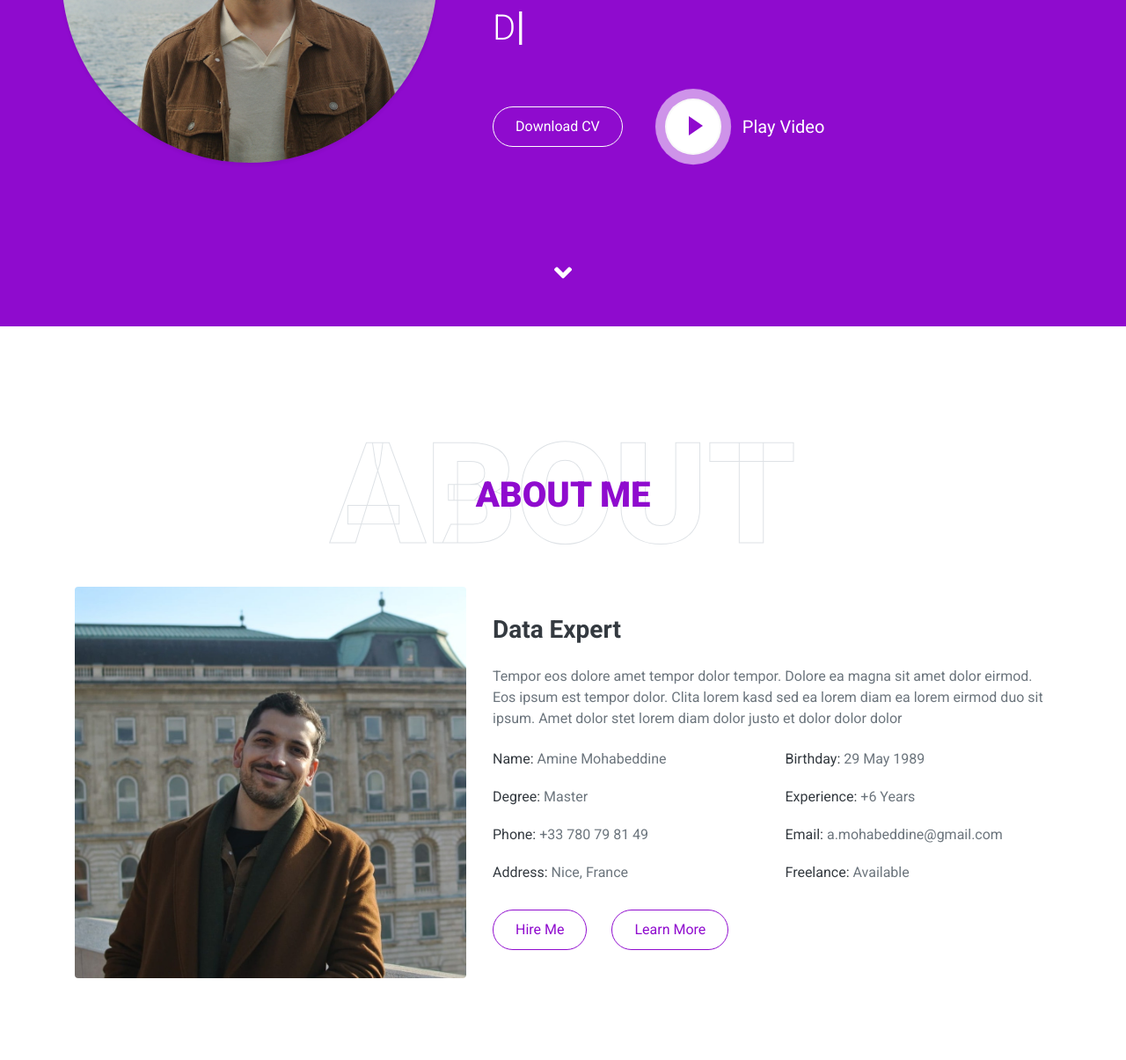
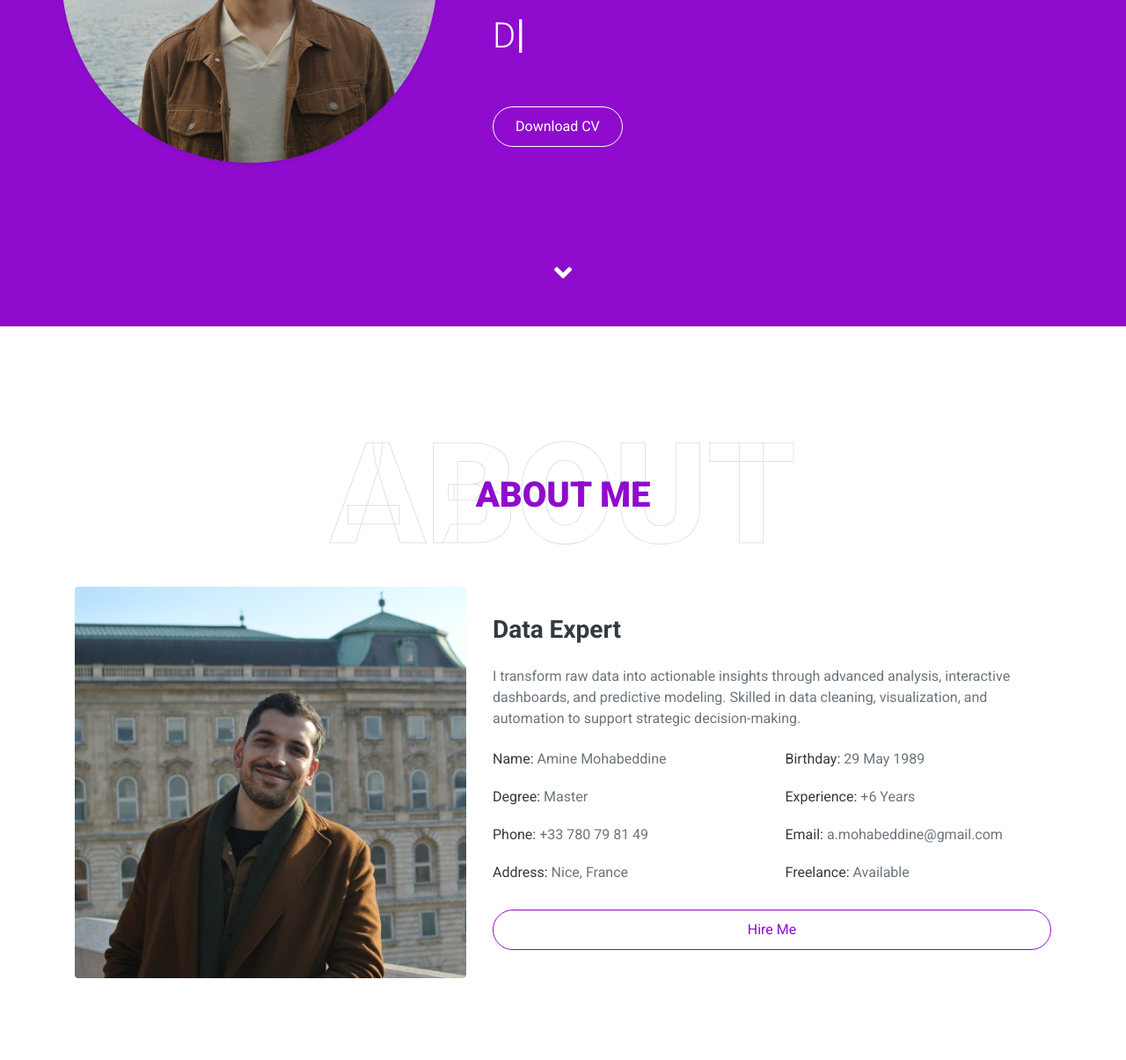
Before and after one commit to AmineM89/AmineM89, a plain HTML site: page index.html in a window 1280 px wide. Shown: the part 429-1634 px from the top of the page at 88% size. Drawn offline with nearby package versions, Linux system fonts and the light colour scheme.

Commit message:
Update index.html

```diff
--- a/index.html
+++ b/index.html
@@ -45,7 +45,7 @@
                 <a href="#portfolio" class="nav-item nav-link">Portfolio</a>
                 <a href="#contact" class="nav-item nav-link">Contact</a>
             </div>
-            <a href="" class="btn btn-outline-primary d-none d-lg-block">Hire Me</a>
+            <a href="mailto:a.mohabeddine@gmail.com" class="btn btn-outline-primary d-none d-lg-block">Hire Me</a>
         </div>
     </nav>
     <!-- Navbar End -->
@@ -83,12 +83,12 @@
                     <h1 class="typed-text-output d-inline font-weight-lighter text-white"></h1>
                     <div class="typed-text d-none">Data Analyst, Power BI Developer, Data Scientist</div>
                     <div class="d-flex align-items-center justify-content-center justify-content-lg-start pt-5">
-                        <a href="" class="btn btn-outline-light mr-5">Download CV</a>
-                        <button type="button" class="btn-play" data-toggle="modal"
+                        <a href="doc/CV_Power_BI_Expert.pdf" class="btn btn-outline-light mr-5" target="_blank">Download CV</a>
+                        <!--<button type="button" class="btn-play" data-toggle="modal"
                             data-src="https://www.youtube.com/embed/DWRcNpR6Kdc" data-target="#videoModal">
                             <span></span>
                         </button>
-                        <h5 class="font-weight-normal text-white m-0 ml-4 d-none d-sm-block">Play Video</h5>
+                        <h5 class="font-weight-normal text-white m-0 ml-4 d-none d-sm-block">Play Video</h5>-->
                     </div>
                 </div>
             </div>
@@ -110,7 +110,7 @@
                 </div>
                 <div class="col-lg-7">
                     <h3 class="mb-4">Data Expert</h3>
-                    <p>Tempor eos dolore amet tempor dolor tempor. Dolore ea magna sit amet dolor eirmod. Eos ipsum est tempor dolor. Clita lorem kasd sed ea lorem diam ea lorem eirmod duo sit ipsum. Amet dolor stet lorem diam dolor justo et dolor dolor dolor</p>
+                    <p>I transform raw data into actionable insights through advanced analysis, interactive dashboards, and predictive modeling. Skilled in data cleaning, visualization, and automation to support strategic decision-making.</p>
                     <div class="row mb-3">
                         <div class="col-sm-6 py-2"><h6>Name: <span class="text-secondary">Amine Mohabeddine</span></h6></div>
                         <div class="col-sm-6 py-2"><h6>Birthday: <span class="text-secondary">29 May 1989</span></h6></div>
@@ -121,8 +121,9 @@
                         <div class="col-sm-6 py-2"><h6>Address: <span class="text-secondary">Nice, France</span></h6></div>
                         <div class="col-sm-6 py-2"><h6>Freelance: <span class="text-secondary">Available</span></h6></div>
                     </div>
-                    <a href="" class="btn btn-outline-primary mr-4">Hire Me</a>
-                    <a href="" class="btn btn-outline-primary">Learn More</a>
+                    <a href="mailto:a.mohabeddine@gmail.com" class="btn btn-outline-primary d-none d-lg-block">Hire Me</a>
+                    <!--<a href="" class="btn btn-outline-primary mr-4">Hire Me</a>
+                    <a href="" class="btn btn-outline-primary">Learn More</a>-->
                 </div>
             </div>
         </div>
@@ -463,9 +464,11 @@
                 <!--<a class="btn btn-light btn-social mr-2" href="#"><i class="fab fa-twitter"></i></a>-->
                 <!--<a class="btn btn-light btn-social mr-2" href="#"><i class="fab fa-facebook-f"></i></a>-->
                 <a class="btn btn-light btn-social mr-2" href="https://www.linkedin.com/in/aminem89/"><i class="fab fa-linkedin-in"></i></a>
-                <a class="btn btn-light btn-social" href="https://www.instagram.com/warwick_am/"><i class="fab fa-instagram"></i></a>
+                <a class="btn btn-light btn-social mr-2" href="https://www.instagram.com/warwick_am/"><i class="fab fa-instagram"></i></a>
+                <a class="btn btn-light btn-social mr-2" href="mailto:a.mohabeddine@gmail.com"><i class="fas fa-envelope"></i></a>
+
             </div>
-            <div class="d-flex justify-content-center mb-3">
+            <!--<div class="d-flex justify-content-center mb-3">
                 <a class="text-white" href="#">Privacy</a>
                 <span class="px-3">|</span>
                 <a class="text-white" href="#">Terms</a>
@@ -475,7 +478,7 @@
                 <a class="text-white" href="#">Help</a>
             </div>
             <p class="m-0">&copy; <a class="text-white font-weight-bold" href="#">Domain Name</a>. All Rights Reserved. Designed by <a class="text-white font-weight-bold" href="https://htmlcodex.com">HTML Codex</a>
-            </p>
+            </p>-->
         </div>
     </div>
     <!-- Footer End -->
```
